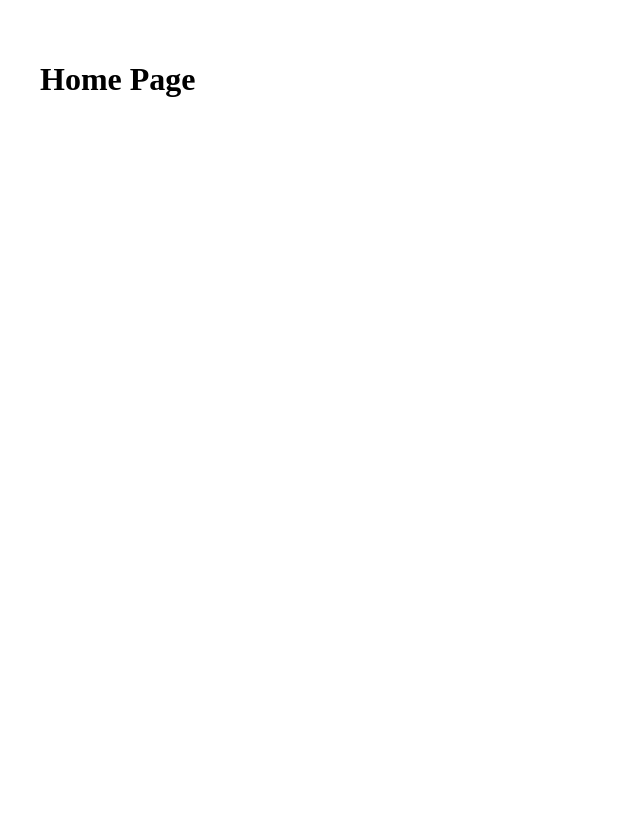
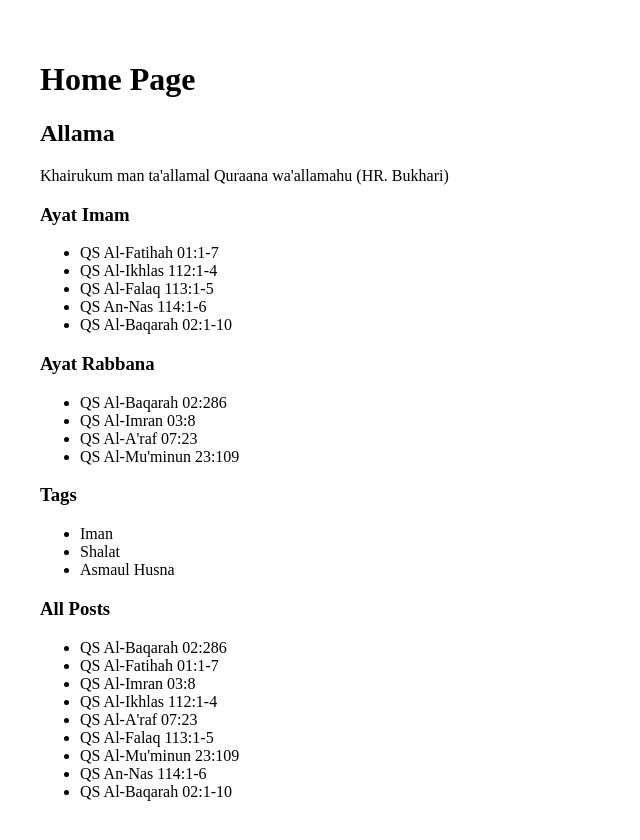
Before and after one commit to qaharmdz/playground, a React (Vite) app: page / in a window 1280 px wide. Shown: the top 840 px of the page, without its empty margins (0-640 px from the left). Before the commit the page ends 800 px from the top, so only its background shows below. Built offline with nearby package versions, Linux system fonts and the light colour scheme; no server answers; a web font is replaced by a local one.

Commit message:
Added the data json sample

```diff
--- /dev/null
+++ b/public/data/categories.json
@@ -0,0 +1,48 @@
+[
+  {
+    "id": 1,
+    "parent_id": 0,
+    "title": "Ayat Rabbana",
+    "slug": "ayat-rabbana",
+    "description": "Ayat-ayat doa mengandung kata Rabbana (Ya Tuhan kami)",
+    "content": "Daftar Ayat-ayat doa mengandung kata Rabbana (Ya Tuhan kami)",
+    "status": 1,
+    "order": 999
+  },
+  {
+    "id": 2,
+    "parent_id": 0,
+    "title": "Ayat Imam",
+    "slug": "ayat-imam",
+    "description": "Ayat-ayat pilihan yang sering dibaca oleh imam sholat",
+    "status": 1,
+    "order": 998
+  },
+  {
+    "id": 3,
+    "parent_id": 0,
+    "title": "Ayat Kultum",
+    "slug": "ayat-kultum",
+    "description": "Al-Quran materi kultum",
+    "status": 0,
+    "order": 997
+  },
+  {
+    "id": 4,
+    "parent_id": 0,
+    "title": "Hadist Populer",
+    "slug": "hadist-populer",
+    "description": "Kumpulan hadits populer",
+    "status": 0,
+    "order": 996
+  },
+  {
+    "id": 5,
+    "parent_id": 0,
+    "title": "Mutiara Nasihat",
+    "slug": "mutiara-nasihat",
+    "description": "",
+    "status": 0,
+    "order": 995
+  }
+]
--- /dev/null
+++ b/public/data/posts/ayat-imam.json
@@ -0,0 +1,57 @@
+[
+  {
+    "id": 1,
+    "categoryId": 2,
+    "title": "QS Al-Baqarah 02:1-10",
+    "slug": "qs-al-baqarah-02-1-10",
+    "description": "Description of the post",
+    "content": "Content of the post",
+    "tags": [2],
+    "status": 1,
+    "order": 10
+  },
+  {
+    "id": 2,
+    "categoryId": 2,
+    "title": "QS Al-Fatihah 01:1-7",
+    "slug": "qs-al-fatihah-01-1-7",
+    "description": "Description of the post",
+    "content": "Content of the post",
+    "tags": [3],
+    "status": 1,
+    "order": 1
+  },
+  {
+    "id": 3,
+    "categoryId": 2,
+    "title": "QS Al-Ikhlas 112:1-4",
+    "slug": "qs-al-ikhlas-112-1-4",
+    "description": "Description of the post",
+    "content": "Content of the post",
+    "tags": [1],
+    "status": 1,
+    "order": 2
+  },
+  {
+    "id": 4,
+    "categoryId": 2,
+    "title": "QS Al-Falaq 113:1-5",
+    "slug": "qs-al-falaq-113-1-5",
+    "description": "Description of the post",
+    "content": "Content of the post",
+    "tags": [2],
+    "status": 1,
+    "order": 3
+  },
+  {
+    "id": 5,
+    "categoryId": 2,
+    "title": "QS An-Nas 114:1-6",
+    "slug": "qs-an-nas-114-1-6",
+    "description": "Description of the post",
+    "content": "Content of the post",
+    "tags": [4],
+    "status": 1,
+    "order": 4
+  }
+]
--- /dev/null
+++ b/public/data/posts/ayat-rabbana.json
@@ -0,0 +1,46 @@
+[
+  {
+    "id": 1,
+    "categoryId": 1,
+    "title": "QS Al-Baqarah 02:286",
+    "slug": "qs-al-baqarah-02-286",
+    "description": "Our Lord! Lay not on us a burden like that which You did lay on those before us...",
+    "content": "Content of the post",
+    "tags": [1],
+    "status": 1,
+    "order": 0
+  },
+  {
+    "id": 2,
+    "categoryId": 1,
+    "title": "QS Al-Imran 03:8",
+    "slug": "qs-al-imran-03-8",
+    "description": "Our Lord! Let not our hearts deviate after You have guided us...",
+    "content": "Content of the post",
+    "tags": [1],
+    "status": 1,
+    "order": 1
+  },
+  {
+    "id": 3,
+    "categoryId": 1,
+    "title": "QS Al-A'raf 07:23",
+    "slug": "qs-al-araf-07-23",
+    "description": "Our Lord! We have wronged ourselves...",
+    "content": "Content of the post",
+    "tags": [1],
+    "status": 1,
+    "order": 2
+  },
+  {
+    "id": 4,
+    "categoryId": 1,
+    "title": "QS Al-Mu'minun 23:109",
+    "slug": "qs-al-muminun-23-109",
+    "description": "Our Lord! We have believed, so forgive us and have mercy on us...",
+    "content": "Content of the post",
+    "tags": [1],
+    "status": 1,
+    "order": 3
+  }
+]
--- /dev/null
+++ b/public/data/tags.json
@@ -0,0 +1,42 @@
+[
+  {
+    "id": 1,
+    "title": "Al-Qur'an",
+    "slug": "quran",
+    "description": "",
+    "status": 0,
+    "order": 0
+  },
+  {
+    "id": 2,
+    "title": "Hadits",
+    "slug": "hadits",
+    "description": "",
+    "status": 0,
+    "order": 0
+  },
+  {
+    "id": 3,
+    "title": "Iman",
+    "slug": "iman",
+    "description": "",
+    "status": 1,
+    "order": 0
+  },
+  {
+    "id": 4,
+    "title": "Shalat",
+    "slug": "shalat",
+    "description": "",
+    "status": 1,
+    "order": 0
+  },
+  {
+    "id": 5,
+    "title": "Asmaul Husna",
+    "slug": "asmaul-husna",
+    "description": "",
+    "status": 1,
+    "order": 0
+  }
+]
--- a/src/Router.jsx
+++ b/src/Router.jsx
@@ -18,7 +18,6 @@ const router = createBrowserRouter([
     errorElement: <NotFound />,
     children: [
       { index: true, element: <Home /> },
-      // { path: 'setting', element: <Setting /> },
     ],
   },
 ]);
--- a/src/contexts/DataContext.jsx
+++ b/src/contexts/DataContext.jsx
@@ -1,6 +1,7 @@
 import React, { createContext, useState, useEffect, useContext } from 'react';
 import axios from 'axios';
 import { ConfigContext } from './ConfigContext';
+import { filterByStatus, sortData } from '../utils/dataHelper';
 
 const DataContext = createContext();
 
@@ -18,26 +19,34 @@ const DataProvider = ({ children }) => {
     const fetchData = async () => {
       setLoading(true);
       try {
+        //=== Categories
         const categoriesResponse = await axios.get(`${config.dataApi.baseUrl}${config.dataApi.categories}`);
         if (categoriesResponse.status !== 200) {
           throw new Error(`Failed to fetch categories: ${categoriesResponse.statusText}`);
         }
-        const categories = categoriesResponse.data;
+        let categories = categoriesResponse.data;
 
         if (!Array.isArray(categories)) {
           throw new Error(`Expected categories to be an array but got ${typeof categories}`);
         }
 
+        categories = filterByStatus(categories, 1);
+        categories = sortData(categories, 'order', 'asc');
+
+        //=== Tags
         const tagsResponse = await axios.get(`${config.dataApi.baseUrl}${config.dataApi.tags}`);
         if (tagsResponse.status !== 200) {
           throw new Error(`Failed to fetch tags: ${tagsResponse.statusText}`);
         }
-        const tags = tagsResponse.data;
+        let tags = tagsResponse.data;
 
         if (!Array.isArray(tags)) {
           throw new Error(`Expected tags to be an array but got ${typeof tags}`);
         }
 
+        tags = filterByStatus(tags, 1);
+
+        //=== Posts
         const postsPromises = categories.map(category =>
           axios.get(`${config.dataApi.baseUrl}${config.dataApi.posts}${category.slug}.json`)
             .then(response => {
@@ -49,7 +58,10 @@ const DataProvider = ({ children }) => {
         );
 
         const postsArray = await Promise.all(postsPromises);
-        const posts = postsArray.flat();
+        let posts = postsArray.flat();
+
+        posts = filterByStatus(posts, 1);
+        posts = sortData(posts, 'order', 'asc');
 
         setData({
           categories,
--- a/src/main.jsx
+++ b/src/main.jsx
@@ -1,8 +1,8 @@
 import React from 'react'
 import ReactDOM from 'react-dom/client'
 
+import { ConfigProvider } from './contexts/ConfigContext';
 import { DataProvider } from './contexts/DataContext';
-import { ConfigProvider } from './contexts/ConfigContext';
 import Router from './Router.jsx'
 
 ReactDOM.createRoot(document.getElementById('root')).render(
--- a/src/pages/Home.jsx
+++ b/src/pages/Home.jsx
@@ -1,9 +1,46 @@
-import React from 'react';
+import React, { useContext } from 'react';
+import { DataContext } from '../contexts/DataContext';
+import { ConfigContext } from '../contexts/ConfigContext';
 
 const Home = () => {
+  const { config } = useContext(ConfigContext);
+  const { data, loading, error } = useContext(DataContext);
+
+  console.log(config);
+  console.log(data, loading, error);
+
   return (
     <div className="homepage">
       <h1>Home Page</h1>
+      <h2>{config.name}</h2>
+      <p>{config.tagline}</p>
+
+      {data.categories.map(category => (
+        <div key={category.id}>
+          <h3>{category.title}</h3>
+          <ul>
+            {data.posts
+              .filter(post => post.categoryId === category.id)
+              .map(post => (
+                <li key={post.id}>{post.title}</li>
+              ))}
+          </ul>
+        </div>
+      ))}
+
+      <h3>Tags</h3>
+      <ul>
+        {data.tags.map(tag => (
+          <li key={tag.slug}>{tag.title}</li>
+        ))}
+      </ul>
+
+      <h3>All Posts</h3>
+      <ul>
+        {data.posts.map(post => (
+          <li key={post.slug}>{post.title}</li>
+        ))}
+      </ul>
     </div>
   );
 };
--- /dev/null
+++ b/src/utils/dataHelper.js
@@ -0,0 +1,19 @@
+export const filterByStatus = (data, status = 1) => {
+  return data.filter(item => item.status === status);
+};
+
+export const sortData = (data, key = 'order', order = 'asc') => {
+  return data.sort((a, b) => {
+    if (order === 'asc') {
+      return a[key] - b[key];
+    } else {
+      return b[key] - a[key];
+    }
+  });
+};
+
+export const paginateData = (data, page = 1, limit = 10) => {
+  const startIndex = (page - 1) * limit;
+  const endIndex = page * limit;
+  return data.slice(startIndex, endIndex);
+};
```
Also changed, not shown: 1 other file (tests, documents, lock files or other folders).
